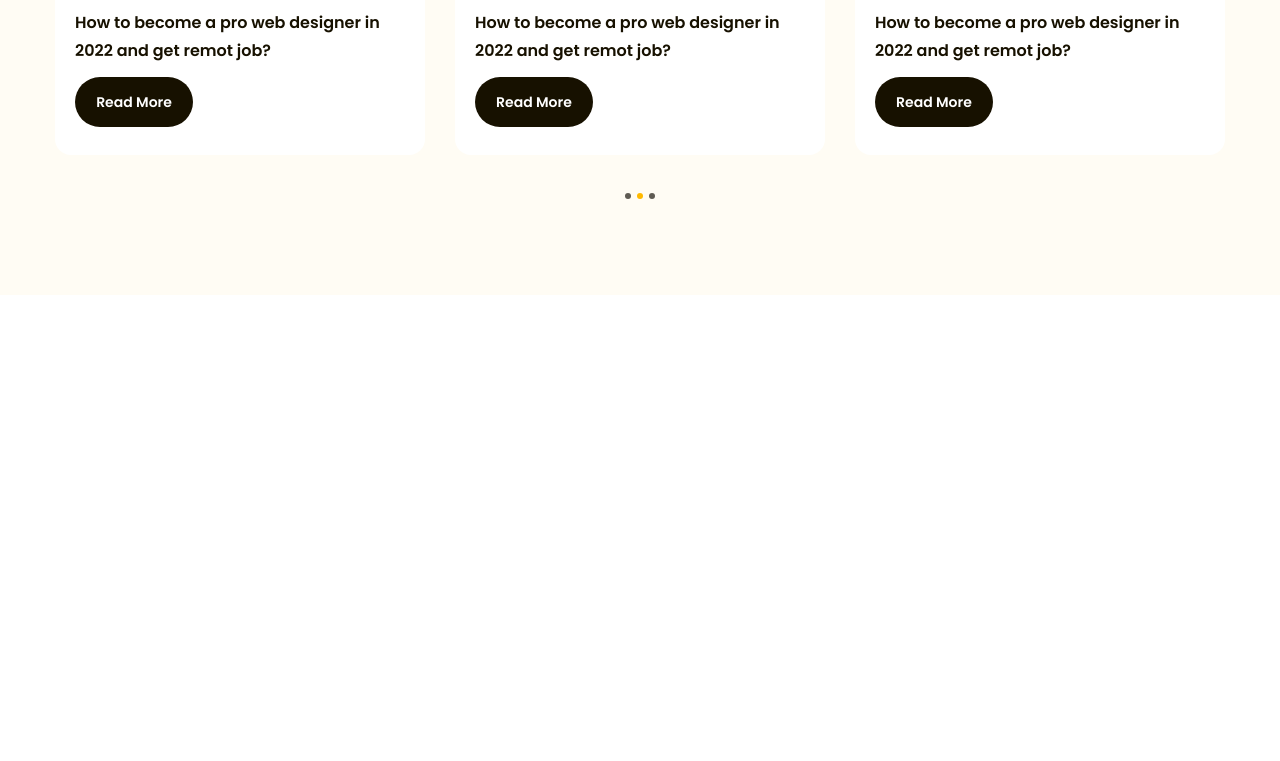
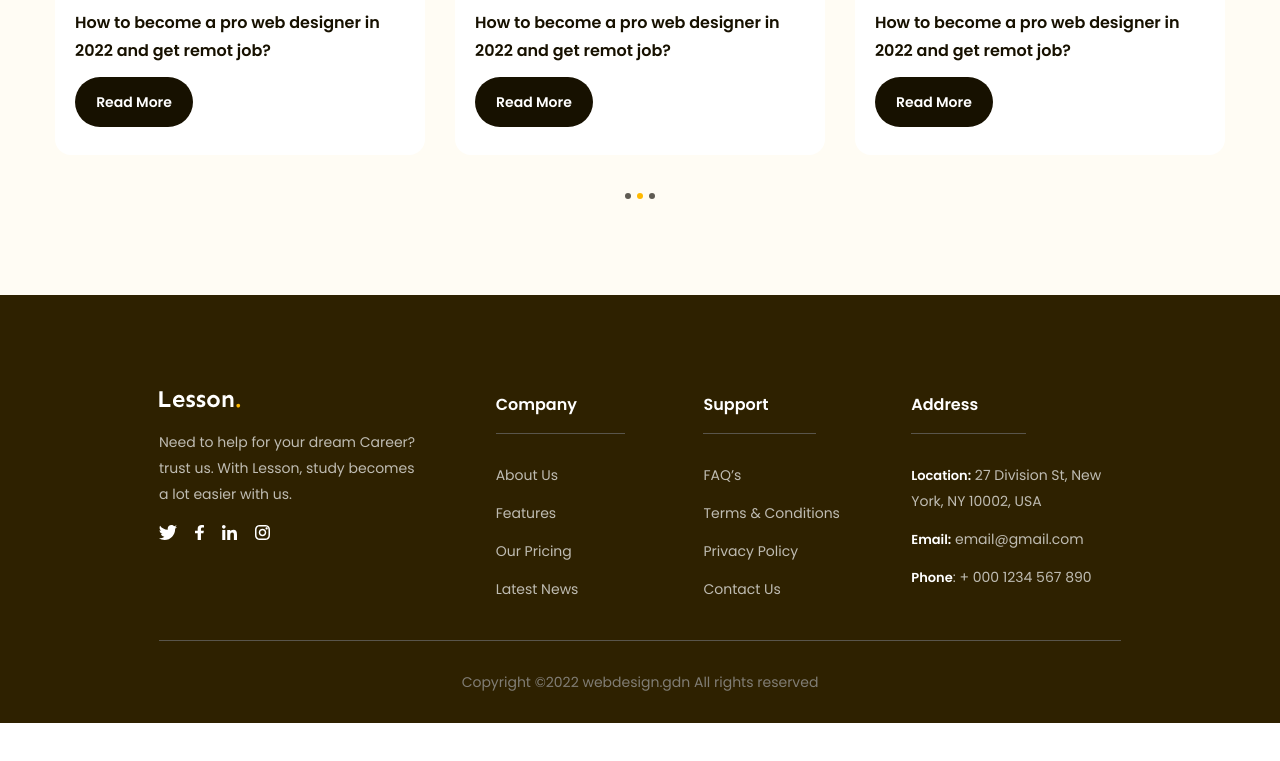
Before and after one commit to tranmanhthangg/figma-to-html, a plain HTML site: page index.html in a window 1280 px wide. Shown: the part 4410-5171 px from the top of the page. After the commit the page ends 5133 px from the top, so only its background shows below. Drawn offline with Linux system fonts and the light colour scheme.

Commit message:
p9 code phần footer

```diff
--- a/assets/css/style.css
+++ b/assets/css/style.css
@@ -682,3 +682,81 @@ a {
     background-color: var(--primary-color);
     cursor: default;
 }
+
+/* ==================== footer ==================== */
+
+.footer {
+    background-color: #2E2100;
+    padding: 96px 135px 0;
+}
+
+.footer .row {
+    display: flex;
+    padding-bottom: 38px;
+    border-bottom: 1px solid #59554B;
+}
+
+.footer .row .column {
+    width: 21.6%;
+}
+
+.footer .row .column:first-child {
+    width: 35%;
+}
+
+.footer .desc {
+    margin-top: 18px;
+    max-width: 267px;
+    color: #BFBCB2;
+    font-size: 1.4rem;
+    line-height: 186%;
+}
+
+.footer .social {
+    display: flex;
+    gap: 18px;
+    margin-top: 18px;
+}
+
+.footer .column .title {
+    padding-bottom: 14px;
+    padding-right: 48px;
+    display: inline-block;
+    border-bottom: 1px solid #59554B;
+    color: #FFF;
+    font-size: 1.6rem;
+    font-weight: 600;
+    line-height: 175%;
+}
+
+.footer .column .list {
+    margin-top: 28px;
+}
+
+.footer .column .list a {
+    display: inline-block;
+    margin-bottom: 12px;
+    color: #BFBCB2;
+    font-size: 1.4rem;
+    line-height: 186%;
+}
+
+.footer .column .list li:last-child a {
+    margin-bottom: 0;
+}
+
+.footer .column .list strong {
+    color: #FFF;
+    font-size: 1.3rem;
+    font-weight: 600;
+    line-height: 176%;
+}
+
+
+.footer .copyright {
+    padding: 28px 0;
+    color: #807D74;
+    text-align: center;
+    font-size: 1.4rem;
+    line-height: 186%;
+}
--- a/index.html
+++ b/index.html
@@ -13,7 +13,7 @@
     <link rel="stylesheet" href="./assets/css/style.css">
     <title>Figma to HTML tuhoc.cc</title>
 </head>
-<body style="height: 10000px;">
+<body>
     <!-- header -->
     <header class="header fixed">
         <div class="main-content">
@@ -46,7 +46,7 @@
     </header>
 
     <!-- main -->
-     <main>
+    <main>
         <!-- hero -->
         <div class="hero">
             <div class="main-content">
@@ -386,6 +386,87 @@
                 </div>
             </div>
           </div>
-     </main>
+    </main>
+
+    <!-- footer -->
+    <footer class="footer">
+        <div class="main-content">
+            <div class="row">
+                <!-- column1 -->
+                <div class="column">
+                    <img src="./assets/img/logo_white.svg" alt="Lesson." class="logo">
+                    <p class="desc">Need to help for your dream Career? trust us. With Lesson, study becomes a lot easier with us.</p>
+                    <div class="social">
+                        <a href="">
+                            <img src="./assets/icon/twitter.svg" alt="" class="icon">
+                        </a>
+                        <a href="">
+                            <img src="./assets/icon/fb.svg" alt="" class="icon">
+                        </a>
+                        <a href="">
+                            <img src="./assets/icon/linked_in.svg" alt="" class="icon">
+                        </a>
+                        <a href="">
+                            <img src="./assets/icon/instagram.svg" alt="" class="icon">
+                        </a>
+                    </div>
+                </div>
+                <!-- column2 -->
+                <div class="column">
+                    <h3 class="title">Company</h3>
+                    <ul class="list">
+                        <li>
+                            <a href="#!">About Us</a>
+                        </li>
+                        <li>
+                            <a href="#!">Features</a>
+                        </li>
+                        <li>
+                            <a href="#!">Our Pricing</a>
+                        </li>
+                        <li>
+                            <a href="#!">Latest News</a>
+                        </li>
+                    </ul>
+                </div>
+                <!-- column3 -->
+                <div class="column">
+                    <h3 class="title">Support</h3>
+                    <ul class="list">
+                        <li>
+                            <a href="#!">FAQ’s</a>
+                        </li>
+                        <li>
+                            <a href="#!">Terms & Conditions</a>
+                        </li>
+                        <li>
+                            <a href="#!">Privacy Policy</a>
+                        </li>
+                        <li>
+                            <a href="#!">Contact Us</a>
+                        </li>
+                    </ul>
+                </div>
+                <!-- column4 -->
+                <div class="column">
+                    <h3 class="title">Address</h3>
+                    <ul class="list">
+                        <li>
+                            <a href="#!"><strong>Location:</strong> 27 Division St, New York, NY 10002, USA</a>
+                        </li>
+                        <li>
+                            <a href="#!"><strong>Email:</strong> email@gmail.com</a>
+                        </li>
+                        <li>
+                            <a href="#!"><strong>Phone</strong>: + 000 1234 567 890</a>
+                        </li>
+                    </ul>
+                </div>
+            </div>
+            <div class="copyright">
+                <p>Copyright ©2022 webdesign.gdn All rights reserved</p>
+            </div>
+        </div>
+    </footer>
 </body>
 </html>
```
Also changed, not shown: assets/icon/fb.svg (added), assets/icon/instagram.svg (added), assets/icon/linked_in.svg (added), assets/icon/twitter.svg (added), assets/img/logo_white.svg (added).
